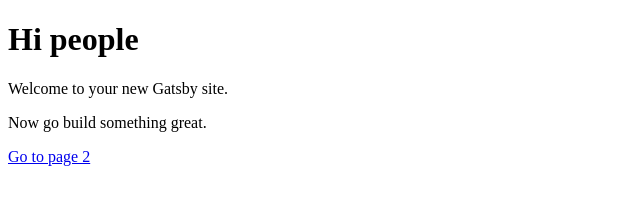
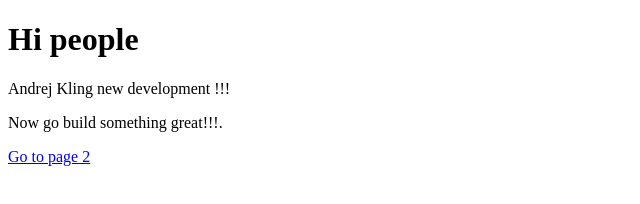
Before and after one commit to Andhar7/CSS-with-Gatsby, a Gatsby site: page / in a window 1280 px wide. Shown: the full height of the page, 0-640 px from the left. Built offline with nearby package versions, Linux system fonts and the light colour scheme; Gatsby itself is replaced by a stand-in of ours.

Commit message:
watch button check

```diff
--- a/gatsby-config.js
+++ b/gatsby-config.js
@@ -1,6 +1,6 @@
 module.exports = {
   siteMetadata: {
-    title: 'Gatsby Default Starter',
+    title: "My First Web site",
   },
   plugins: ['gatsby-plugin-react-helmet'],
 }
--- a/src/pages/index.js
+++ b/src/pages/index.js
@@ -4,8 +4,8 @@ import Link from 'gatsby-link'
 const IndexPage = () => (
   <div>
     <h1>Hi people</h1>
-    <p>Welcome to your new Gatsby site.</p>
-    <p>Now go build something great.</p>
+    <p>Andrej Kling new development !!!</p>
+    <p>Now go build something great!!!.</p>
     <Link to="/page-2/">Go to page 2</Link>
   </div>
 )
```
